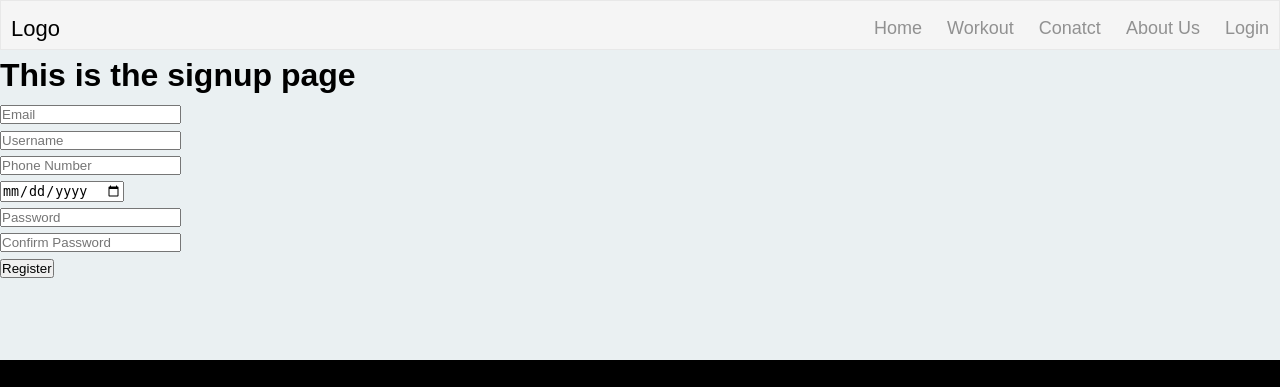
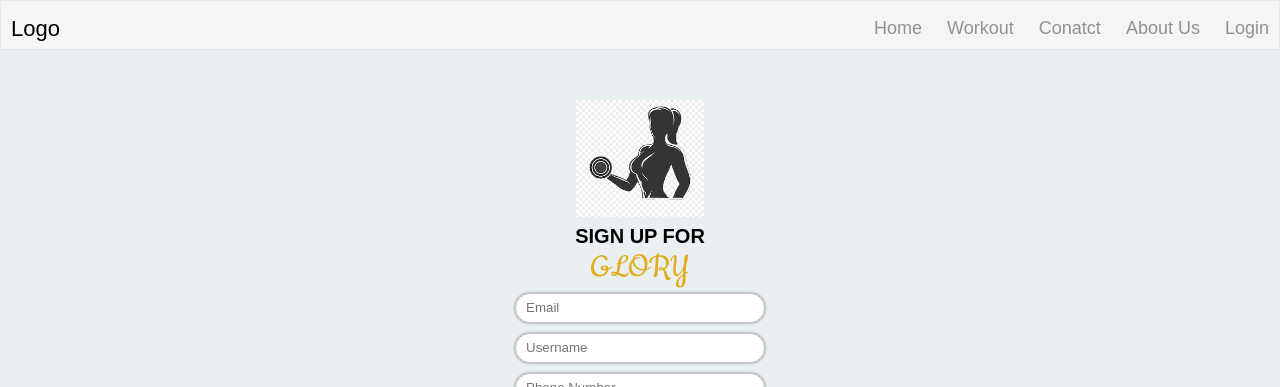
Before and after one commit to AkashMaurya09/IP-Mini-Project, a PHP site: page /pages/signup.php in a window 1280 px wide. Shown: the top 387 px of the page. Run offline with PHP 8.4, Linux system fonts and the light colour scheme; some libraries are stand-ins or nearby versions.

Commit message:
:lipstick: Updated Sign UP

```diff
--- /dev/null
+++ b/css/signUp.css
@@ -0,0 +1,55 @@
+* {
+  margin: 0;
+  padding: 0;
+}
+.center {
+  margin-top: 50px;
+  text-align: center;
+}
+i {
+  color: grey;
+  font-size: 12px;
+}
+.center img {
+  width: 10%;
+}
+input {
+  -webkit-border-radius: 20px;
+  -moz-border-radius: 20px;
+  border-radius: 20px;
+  border: 1px solid;
+  color: #757575;
+  width: 250px;
+  height: 30px;
+  margin: 5px;
+  padding-left: 10px;
+  text-shadow: 20px;
+  border-color: #c3c3c3;
+  box-shadow: 0 0 0 0.1rem rgba(102, 99, 99, 0.25);
+}
+
+.center span {
+  color: #e0ac1c;
+  font: normal 36px "Cookie", cursive;
+}
+h3 {
+  /* color:  #ffffff; */
+  font: bold 20px sans-serif;
+
+  margin: 0;
+}
+input:focus {
+  outline: none;
+  /* border: 1.5px solid black; */
+  color: black;
+}
+button {
+  padding: 10px;
+  padding-left: 50px;
+  padding-right: 50px;
+  border: none;
+  color: cornsilk;
+  background-color: black;
+  margin: 10px;
+  border-radius: 20px;
+}
--- a/pages/signup.php
+++ b/pages/signup.php
@@ -1,27 +1,49 @@
+<!DOCTYPE html>
+<html lang="en">
+
+<head>
+    <link rel="stylesheet" href="http://maxcdn.bootstrapcdn.com/font-awesome/4.2.0/css/font-awesome.min.css">
+    <link href="http://fonts.googleapis.com/css?family=Cookie" rel="stylesheet" type="text/css">
+    <link href="..\css\signUp.css" rel="stylesheet">
+    <meta charset="UTF-8">
+    <meta name="viewport" content="width=device-width, initial-scale=1.0">
+    <title>Document</title>
+</head>
+
+<body>
     <?php
   require('../components/basic/header.php')
 ?>
 
     <main>
-    <h1>This is the signup page</h1>
+        <div class="center">
+            <img src="../img/logo.png">
+            <h3>SIGN UP FOR<br></h3>
+            <span> GLORY</span>
             <form action="includes/signup.php" method="post">
                 <input type="text" name="email" placeholder="Email">
-      <br/>
+                <br />
                 <input type="text" name="uname" placeholder="Username">
-      <br/>
-      <input type="number" name="number"  placeholder="Phone Number">
-      <br/>
+                <br />
+                <input type="number" name="number" placeholder="Phone Number">
+                <br />
                 <input type="date" name="dob" placeholder="Date of Birth">
-      <br/>
+                <br />
                 <input type="password" name="pwd" placeholder="Password">
-      <br/>
+                <br />
                 <input type="password" name="confirm-pwd" placeholder="Confirm Password">
-      <br/>
+                <br />
                 <button type="submit">Register</button>
             </form>
+            <i>Already have an account?</i>
+        </div>
+    </main>
 
-  </main>
+
 
     <?php
   require('../components/basic/footer.php')
 ?>
+</body>
+
+</html>
```
Also changed, not shown: img/logo.png (added). Lines whose indentation alone changed are shown as unchanged.
